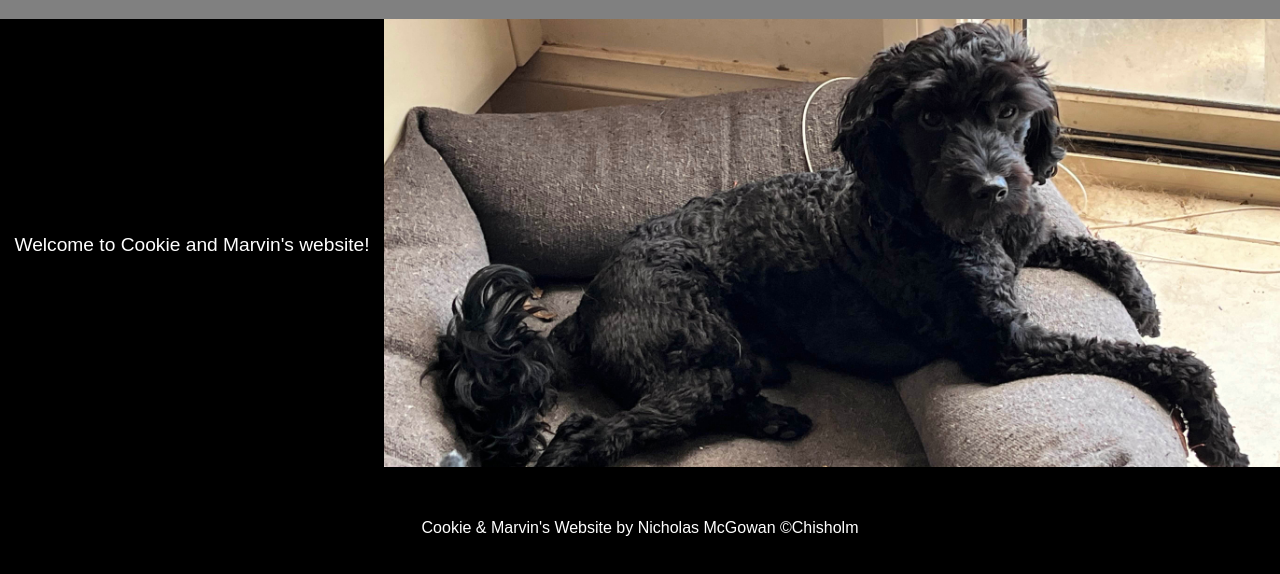
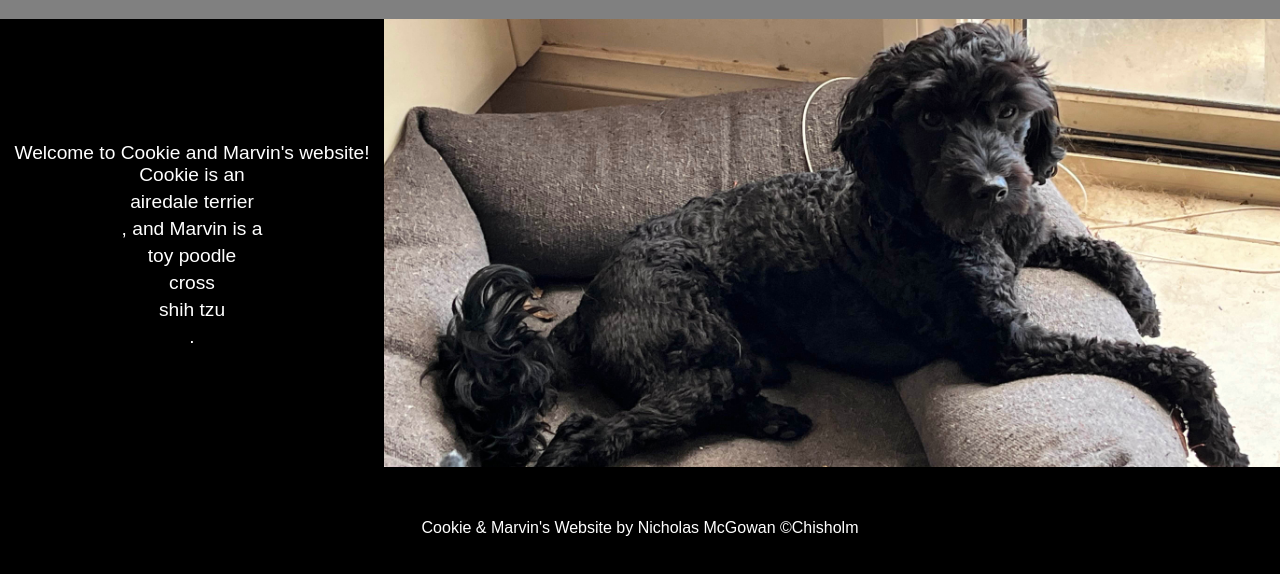
Before and after one commit to Nicholas-McGowan/Cookie-and-Marvin, a plain HTML site: page index.html in a window 1280 px wide. Shown: the part 98-672 px from the top of the page. Drawn offline with Linux system fonts and the light colour scheme.

Commit message:
Update index.html

```diff
--- a/index.html
+++ b/index.html
@@ -26,7 +26,8 @@
 	</header>
 	<main>
 		<aside>
-			Welcome to Cookie and Marvin's website!
+			Welcome to Cookie and Marvin's website! Cookie is an <a href="https://en.wikipedia.org/wiki/Airedale_Terrier">airedale terrier</a>,
+			and Marvin is a <a href="https://en.wikipedia.org/wiki/Poodle">toy poodle</a> cross <a href="https://en.wikipedia.org/wiki/Shih_Tzu">shih tzu</a>.
 		</aside>
 		<section>
 
```
